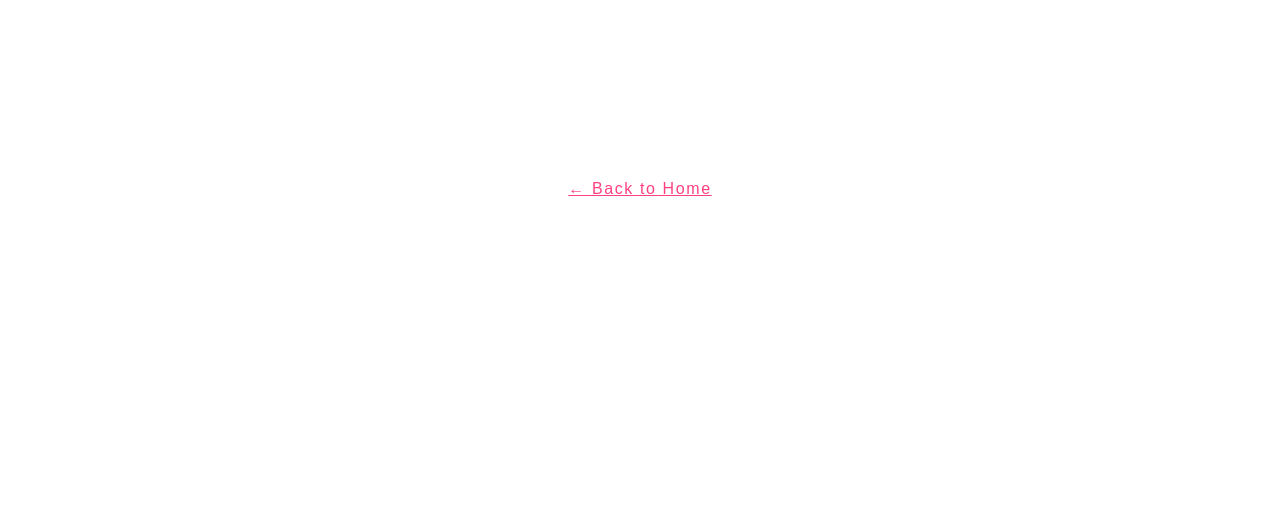
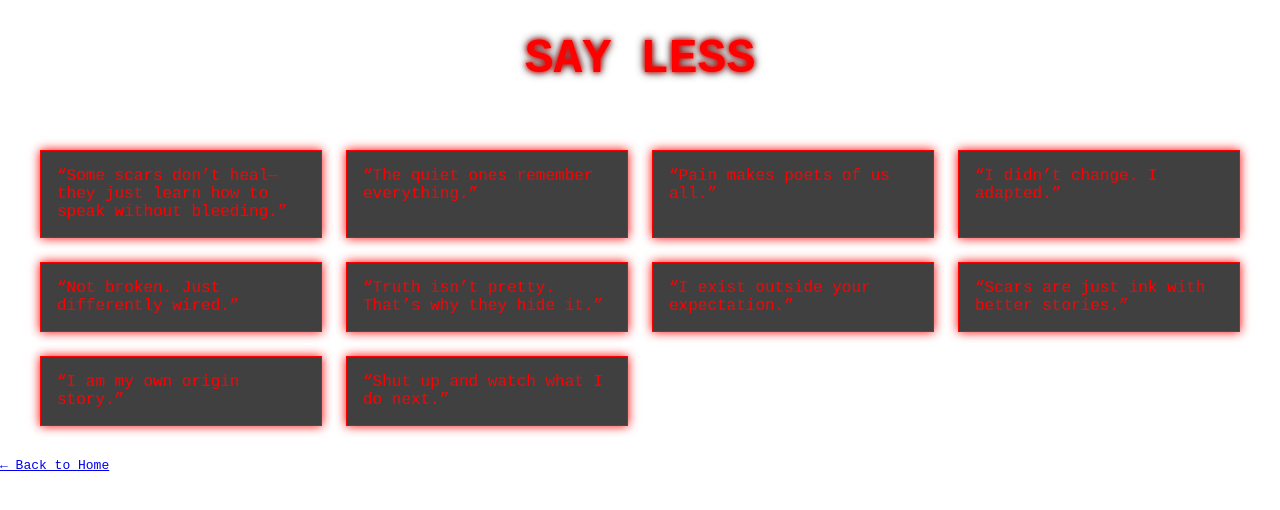
Before and after one commit to twist3dink/twist3dink.xyz, a plain HTML site: page sayless.html in a window 1280 px wide. Drawn offline with Linux system fonts and the light colour scheme.

Commit message:
Launched Say Less drop page with quote grid and audio layers

```diff
--- /dev/null
+++ b/assets/scripts/sayless.js
@@ -0,0 +1,2 @@
+// sayless.js
+console.log("Say Less page loaded. Silence is louder here.");
--- a/assets/styles/sayless.css
+++ b/assets/styles/sayless.css
@@ -1,18 +1,45 @@
 body {
+  margin: 0;
+  padding: 0;
   background-color: #000;
-  color: #fff;
-  font-family: sans-serif;
-  margin: 0;
-  padding: 2rem;
-  letter-spacing: 0.1em;
+  color: #f00;
 }
 
-a {
-  color: #ff4081;
+.glitch-title {
+  text-align: center;
+  font-size: 3rem;
+  margin-top: 2rem;
+  text-shadow: 0 0 5px red, 0 0 10px black;
+  animation: flicker 1.5s infinite;
 }
 
-main {
-  max-width: 700px;
+.quote-grid {
+  display: grid;
+  grid-template-columns: repeat(auto-fill, minmax(280px, 1fr));
+  gap: 1.5rem;
+  padding: 2rem;
+  max-width: 1200px;
   margin: auto;
-  text-align: center;
 }
+
+.card {
+  background: rgba(0, 0, 0, 0.75);
+  border: 1px solid #f00;
+  padding: 1rem;
+  font-size: 1rem;
+  transition: all 0.3s ease;
+  box-shadow: 0 0 10px red;
+}
+.card:hover {
+  transform: scale(1.03) rotate(-1deg);
+  filter: brightness(1.2);
+}
+
+@keyframes flicker {
+  0%, 19%, 21%, 23%, 25%, 54%, 56%, 100% {
+    opacity: 1;
+  }
+  20%, 24%, 55% {
+    opacity: 0.5;
+  }
+}
--- a/sayless.html
+++ b/sayless.html
@@ -3,23 +3,36 @@
 <head>
   <meta charset="UTF-8" />
   <meta name="viewport" content="width=device-width, initial-scale=1.0" />
-  <meta name="description" content="Say Less | tw¡st3d_¡nk Teaser Pack" />
-  <title>Say Less | Teaser Pack</title>
+  <meta name="description" content="Say Less | tw¡st3d_¡nk" />
+  <title>Say Less</title>
   <link rel="stylesheet" href="assets/styles/sayless.css" />
 </head>
-<body style="background: url('assets/images/sayless_bg.jpg') no-repeat center center fixed; background-size: cover;">
+<body style="background: url('assets/images/sayless_bg.jpg') no-repeat center center fixed; background-size: cover; color: #f00; font-family: monospace;">
   <audio autoplay loop>
     <source src="assets/audio/static.mp3" type="audio/mpeg">
   </audio>
-  <main>
-    <h1>SAY LESS</h1>
-    <p>
-      Some scars don’t heal—they just learn how to speak without bleeding.
-    </p>
-    <p>
-      A teaser of what’s to come. A glitch in the static. A whisper before the scream.
-    </p>
+
+  <audio autoplay loop>
+    <source src="assets/audio/noisy-may-25-4-342950.mp3" type="audio/mpeg">
+  </audio>
+
+  <main id="content">
+    <h1 class="glitch-title">SAY LESS</h1>
+    <section class="quote-grid">
+      <div class="card">“Some scars don’t heal—they just learn how to speak without bleeding.”</div>
+      <div class="card">“The quiet ones remember everything.”</div>
+      <div class="card">“Pain makes poets of us all.”</div>
+      <div class="card">“I didn’t change. I adapted.”</div>
+      <div class="card">“Not broken. Just differently wired.”</div>
+      <div class="card">“Truth isn’t pretty. That’s why they hide it.”</div>
+      <div class="card">“I exist outside your expectation.”</div>
+      <div class="card">“Scars are just ink with better stories.”</div>
+      <div class="card">“I am my own origin story.”</div>
+      <div class="card">“Shut up and watch what I do next.”</div>
+    </section>
     <a href="index.html">← Back to Home</a>
   </main>
+
+  <script src="assets/scripts/sayless.js"></script>
 </body>
 </html>
```
